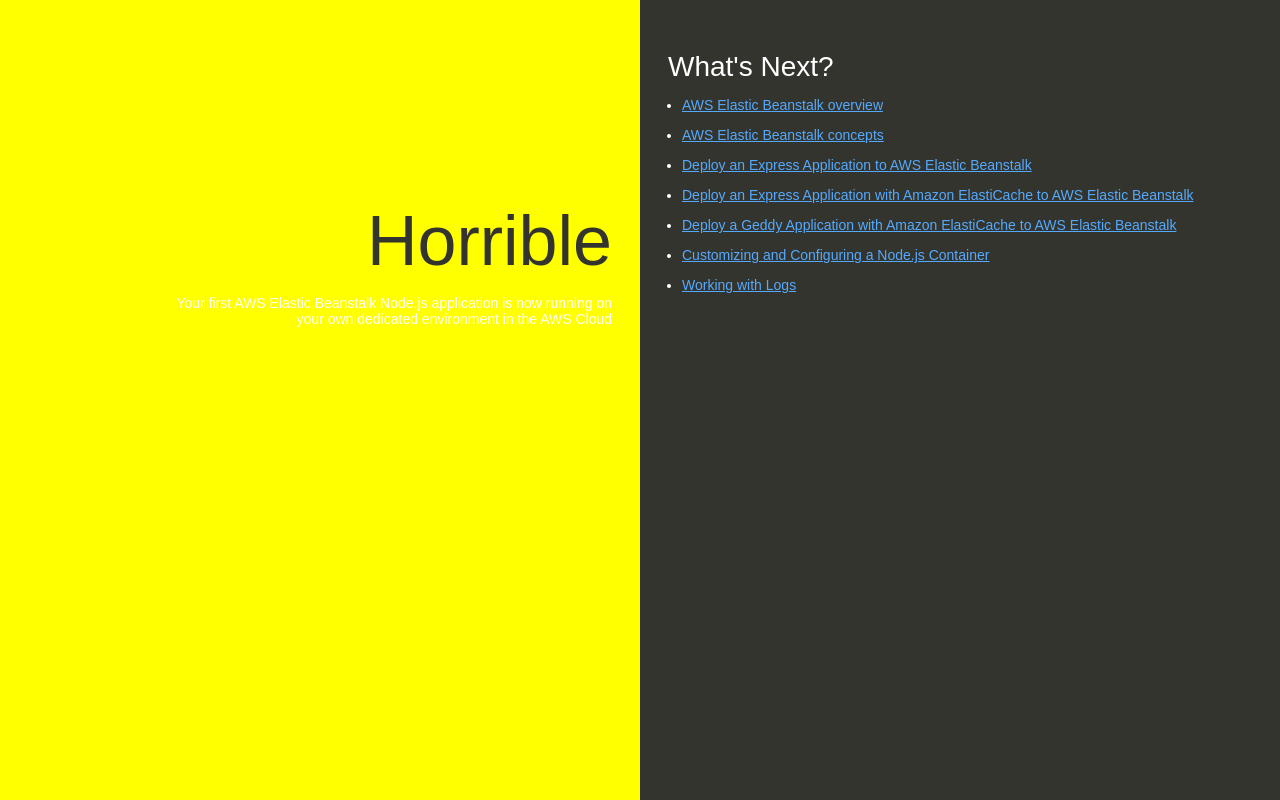
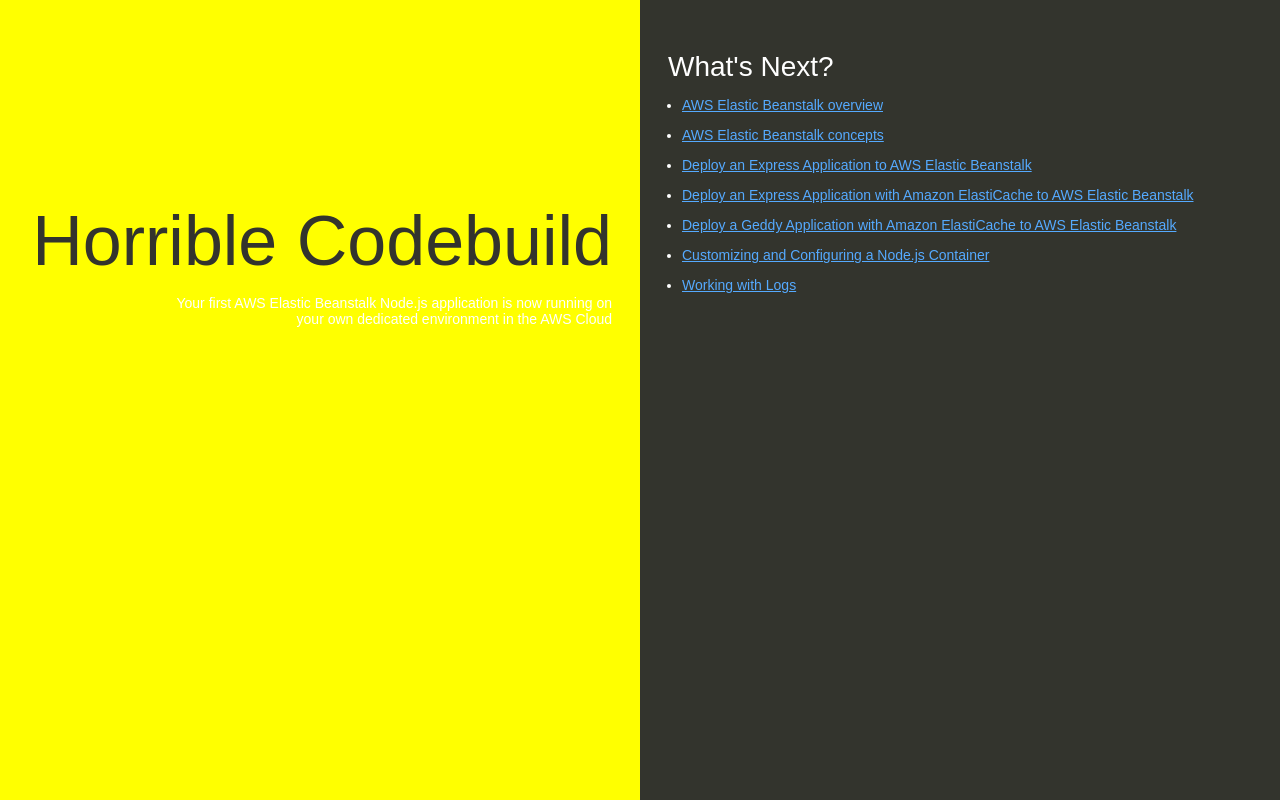
Before and after one commit to nasimahamed2102024-png/my-nodejs-app, a website: page index.html in a window 1280 px wide. Drawn offline with Linux system fonts and the light colour scheme.

Commit message:
Update index.html

```diff
--- a/index.html
+++ b/index.html
@@ -74,7 +74,7 @@
   </head>
   <body>
     <div class="textColumn">
-      <h1>Horrible</h1>
+      <h1>Horrible Codebuild</h1>
       <p>Your first AWS Elastic Beanstalk Node.js application is now running on your own dedicated environment in the AWS Cloud</p>
     </div>
     <div class="linksColumn">
```
